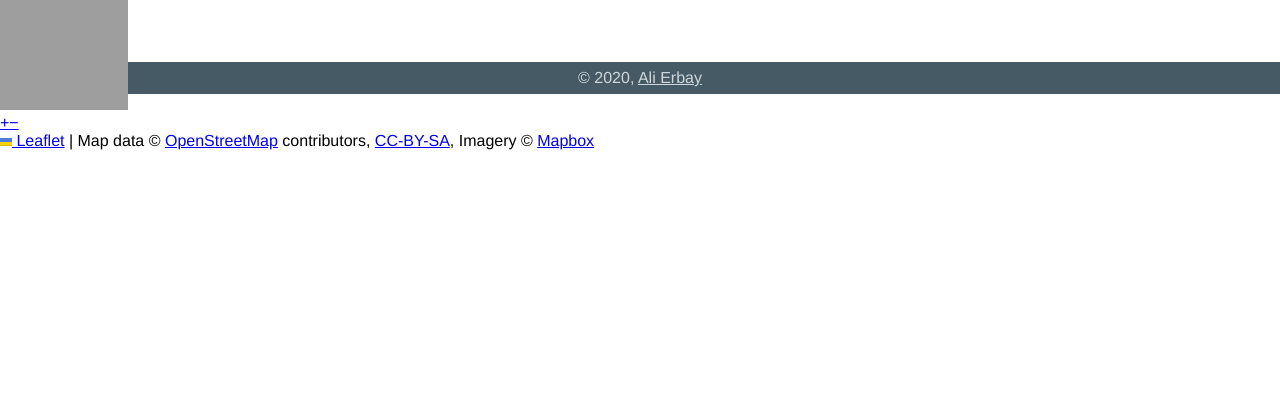
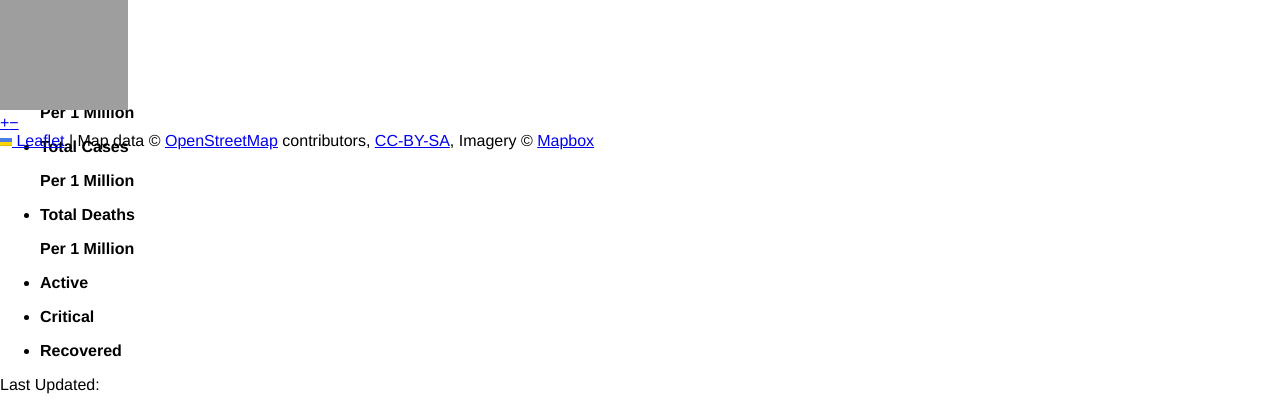
Before and after one commit to kermit-klein/covid_dashboard, a Gatsby site: page / in a window 1280 px wide. Shown: the part 706-1113 px from the top of the page. Before the commit the page ends 856 px from the top, so only its background shows below. Built offline with nearby package versions, Linux system fonts and the light colour scheme; Gatsby itself is replaced by a stand-in of ours; no server answers; grey boxes are pictures that could not be loaded.

Commit message:
Add daily stats html and api call with useEffect

```diff
--- a/src/pages/index.js
+++ b/src/pages/index.js
@@ -1,9 +1,9 @@
-import React from 'react';
-import { Helmet } from 'react-helmet';
-import Layout from 'components/Layout';
-import Map from 'components/Map';
-import axios from "axios"
-import L from 'leaflet';
+import React, { useState, useEffect } from "react";
+import { Helmet } from "react-helmet";
+import Layout from "components/Layout";
+import Map from "components/Map";
+import axios from "axios";
+import L from "leaflet";
 
 const LOCATION = {
   lat: 0,
@@ -12,58 +12,70 @@ const LOCATION = {
 const CENTER = [LOCATION.lat, LOCATION.lng];
 const DEFAULT_ZOOM = 2;
 
+const IndexPage = () => {
+  const [stats, setStats] = useState({});
 
-const IndexPage = () => {
+  useEffect(() => {
+    (async function () {
+      try {
+        let response = await axios.get("https://corona.lmao.ninja/v2/all");
+        const { data: stats = {} } = response;
+        setStats(stats);
+      } catch (error) {
+        console.log(error);
+      }
+    })();
+  }, []);
 
-  async function mapEffect({ leafletElement : map } = {}) {
-    let response_1,response_2;
+  async function mapEffect({ leafletElement: map } = {}) {
+    let response_1, response_2;
     try {
-        response_1 = await axios.get("https://corona.lmao.ninja/v2/countries")
-        response_2 = await axios.get("https://corona.lmao.ninja/v2/all")
+      response_1 = await axios.get("https://corona.lmao.ninja/v2/countries");
+      response_2 = await axios.get("https://corona.lmao.ninja/v2/all");
     } catch (error) {
-        console.log(error.message)
-        return
+      console.log(error.message);
+      return;
     }
-    const {data=[]}=response_1
-    const {stats=[]}=response_2
-    const hasData = Array.isArray(data) && Array.isArray(stats) && stats.length >0 && data.length > 0
+    const { data = [] } = response_1;
+    const { data: stats = {} } = response_2;
+    debugger;
+    const hasData = Array.isArray(data) && data.length > 0;
     if (!hasData) {
-        return
+      return;
     }
 
     const geoJson = {
       type: "FeatureColletion",
-        features: data.map((country={})=>{
-            const {countryInfo = {}} = country
-            const {lat,long:lng} = countryInfo
+      features: data.map((country = {}) => {
+        const { countryInfo = {} } = country;
+        const { lat, long: lng } = countryInfo;
         return {
           type: "Feature",
           properties: {
-                    ...country
+            ...country,
           },
           geometry: {
-                    type:"Point",
-                    coordinates: [lng,lat]
-                }
-            }
-        })
-    }
+            type: "Point",
+            coordinates: [lng, lat],
+          },
+        };
+      }),
+    };
 
-    const geoJsonLayers = new L.GeoJSON(geoJson,{
-
-     pointToLayer: (feature={},latlng) => {
-         const {properties={}} = feature
+    const geoJsonLayers = new L.GeoJSON(geoJson, {
+      pointToLayer: (feature = {}, latlng) => {
+        const { properties = {} } = feature;
         let updatedFormatted;
         let casesString;
-         const {country,updated,cases,deaths,recovered} = properties
-         casesString = `${cases}`
+        const { country, updated, cases, deaths, recovered } = properties;
+        casesString = `${cases}`;
 
-         if ( cases>1000) {
-            casesString = `${casesString.slice(0,-3)}k+`
+        if (cases > 1000) {
+          casesString = `${casesString.slice(0, -3)}k+`;
         }
 
         if (updated) {
-             updatedFormatted = new Date(updated).toLocaleString()
+          updatedFormatted = new Date(updated).toLocaleString();
         }
         const html = `
          <span class="icon-marker">
@@ -80,20 +92,20 @@ const IndexPage = () => {
          </span>
          ${casesString}
          </span>
-         `
-         return L.marker(latlng,{icon:L.divIcon({className:"icon",html}),riseOnHover:true})
-     }
-
-
-
-    })
-    geoJsonLayers.addTo(map)
-    window.dispatchEvent(new Event('resize'));
+         `;
+        return L.marker(latlng, {
+          icon: L.divIcon({ className: "icon", html }),
+          riseOnHover: true,
+        });
+      },
+    });
+    geoJsonLayers.addTo(map);
+    window.dispatchEvent(new Event("resize"));
   }
 
   const mapSettings = {
     center: CENTER,
-    defaultBaseMap: 'Mapbox',
+    defaultBaseMap: "Mapbox",
     zoom: DEFAULT_ZOOM,
     mapEffect,
   };
@@ -103,8 +115,64 @@ const IndexPage = () => {
       <Helmet>
         <title>Home Page</title>
       </Helmet>
-      <Map {...mapSettings}>
-      </Map>
+      <Map {...mapSettings}></Map>
+
+      <div className="tracker-stats">
+        <ul>
+          <li className="tracker-stat">
+            <p className="tracker-stat-primary">
+              {stats ? stats.tests : "-"}
+              <strong>Total Tests</strong>
+            </p>
+            <p className="tracker-stat-secondary">
+              {stats ? stats.testsPerOneMillion : "-"}
+              <strong>Per 1 Million</strong>
+            </p>
+          </li>
+          <li className="tracker-stat">
+            <p className="tracker-stat-primary">
+              {stats ? stats.cases : "-"}
+              <strong>Total Cases</strong>
+            </p>
+            <p className="tracker-stat-secondary">
+              {stats ? stats.casesPerOneMillion : "-"}
+              <strong>Per 1 Million</strong>
+            </p>
+          </li>
+          <li className="tracker-stat">
+            <p className="tracker-stat-primary">
+              {stats ? stats.deaths : "-"}
+              <strong>Total Deaths</strong>
+            </p>
+            <p className="tracker-stat-secondary">
+              {stats ? stats.deathsPerOneMillion : "-"}
+              <strong>Per 1 Million</strong>
+            </p>
+          </li>
+          <li className="tracker-stat">
+            <p className="tracker-stat-primary">
+              {stats ? stats.active : "-"}
+              <strong>Active</strong>
+            </p>
+          </li>
+          <li className="tracker-stat">
+            <p className="tracker-stat-primary">
+              {stats ? stats.critical : "-"}
+              <strong>Critical</strong>
+            </p>
+          </li>
+          <li className="tracker-stat">
+            <p className="tracker-stat-primary">
+              {stats ? stats.recovered : "-"}
+              <strong>Recovered</strong>
+            </p>
+          </li>
+        </ul>
+      </div>
+
+      <div className="tracker-last-updated">
+        <p>Last Updated: {stats ? stats.updated : "-"}</p>
+      </div>
     </Layout>
   );
 };
```
Lines whose indentation alone changed are shown as unchanged.
